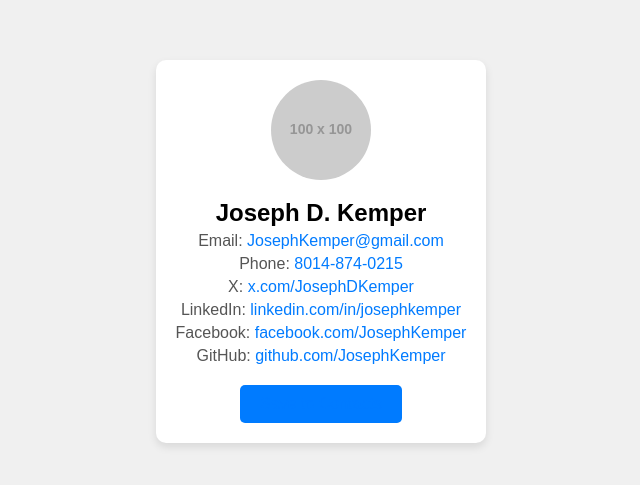
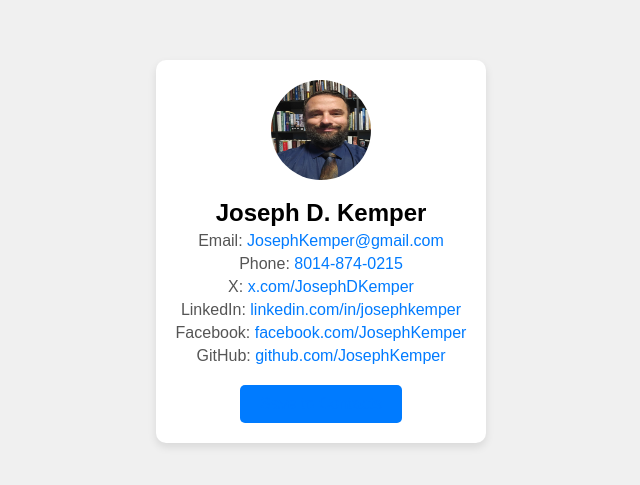
Before and after one commit to JosephKemper/DigitalBusinessCard, a plain HTML site: page index.html in a window 1280 px wide. Shown: the part 149-634 px from the top of the page, without its empty margins (319-959 px from the left). Drawn offline with Linux system fonts and the light colour scheme; placeholder pictures from the web are drawn by us.

Commit message:
Updated link to picture

```diff
--- a/index.html
+++ b/index.html
@@ -59,7 +59,7 @@
 </head>
 <body>
   <div class="card">
-    <img src="https://via.placeholder.com/100" alt="Profile Picture">
+    <img src="https://github.com/JosephKemper/DigitalBusinessCard/blob/main/Profile.jpg" alt="Profile Picture">
     <h1>Joseph D. Kemper</h1>
     <p>Email: <a href="mailto:JosephKemper@gmail.com">JosephKemper@gmail.com</a></p>
     <p>Phone: <a href="tel:8014-874-0215">8014-874-0215</a></p>
```
